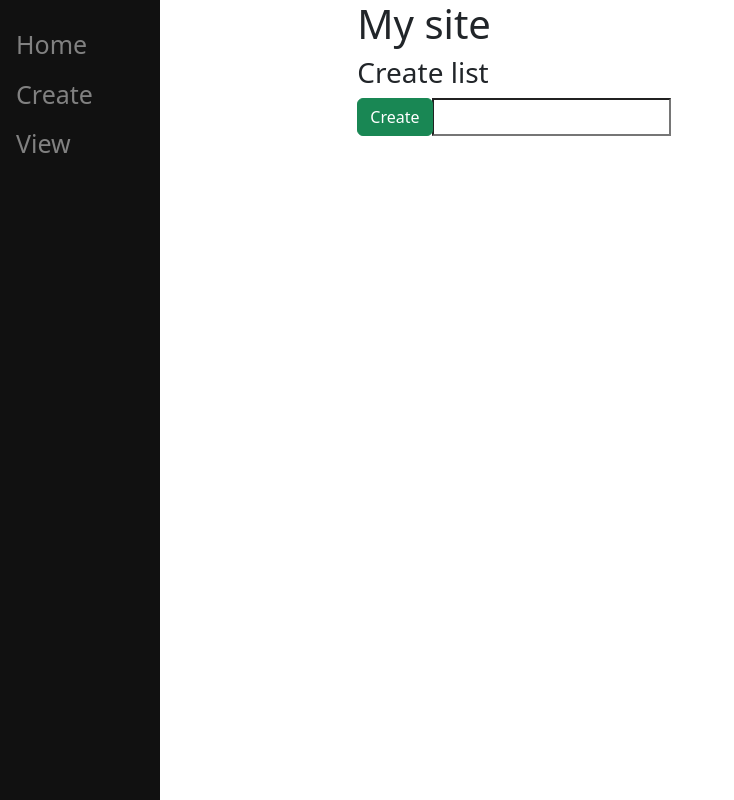
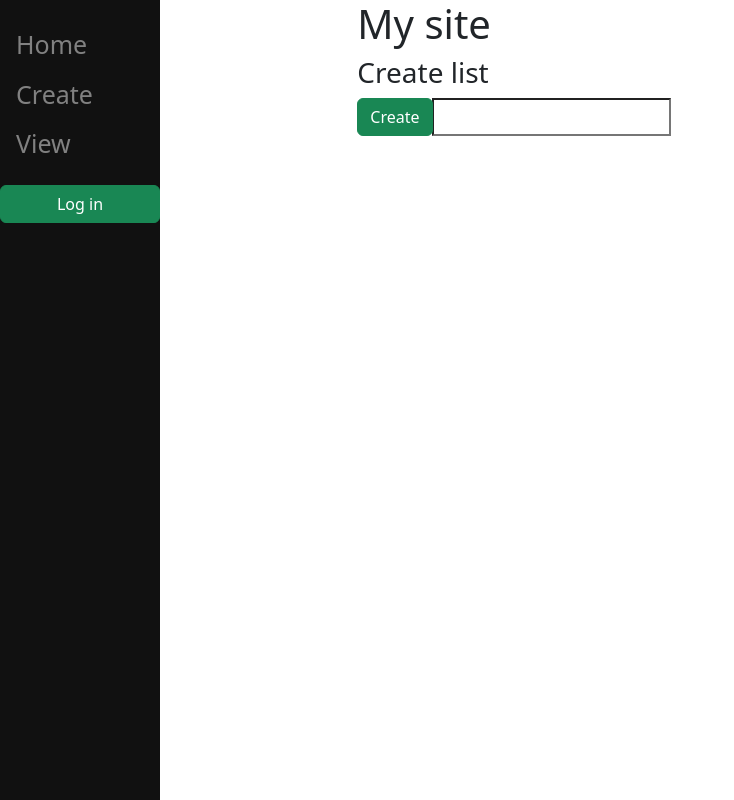
Before and after one commit to clgonzalez93/fantasy_django, a Django app: page /create/ in a window 1280 px wide. Shown: the whole page, without its empty margins (0-734 px from the left). Run offline with Django 5.2, Linux system fonts and the light colour scheme.

Commit message:
fixed login (currently just copied from logout, not sure csrf token is needed)

```diff
--- a/main/templates/main/base.html
+++ b/main/templates/main/base.html
@@ -49,6 +49,12 @@
                 <button type="submit" class="btn btn-danger w-100 mt-3">Logout</button>
             </form>
         {% endif %}
+        {% if not user.is_authenticated %}
+            <form method="post" action="{% url 'login' %}" style="display: inline;">
+                {% csrf_token %}
+                <button type="submit" class="btn btn-success w-100 mt-3">Log in</button>
+            </form>
+        {% endif %}
 
     </div>
 
```
Also changed, not shown: db.sqlite3.
